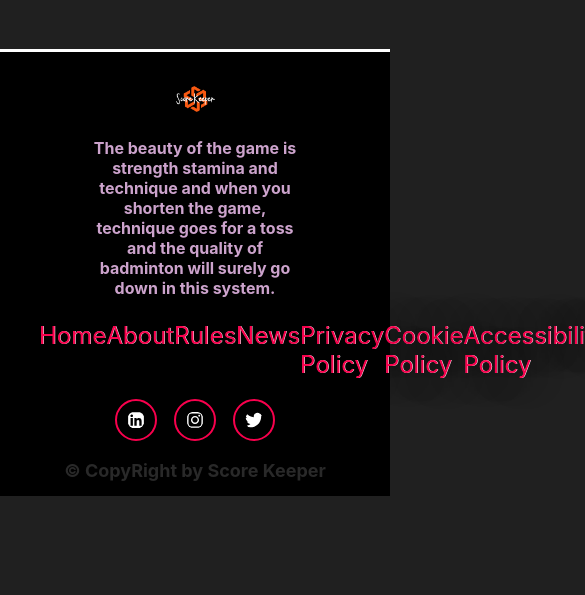
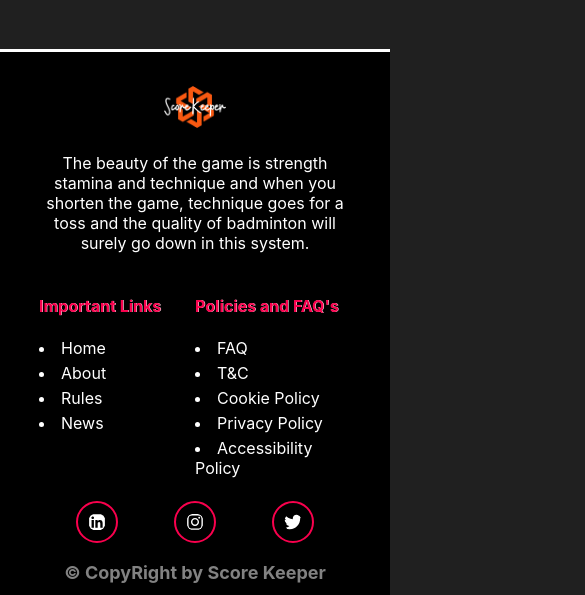
Before and after one commit to kalviumcommunity/score_keeper, a React (Create React App) app in the folder score_keeper_client/: page / in a window 390 px wide. Shown: the part 792-1387 px from the top of the page, 585 px wide, since content can reach past the window. Before the commit the page ends 1288 px from the top, so only its background shows below. Built offline with nearby package versions, Linux system fonts and the light colour scheme; no server answers.

Commit message:
complete change in Footer UI

```diff
--- a/score_keeper_client/src/App.css
+++ b/score_keeper_client/src/App.css
@@ -815,6 +815,24 @@ input{
   .news-img{
     width: 100% !important;
   }
+  .footer{
+    flex-direction: column-reverse !important;
+  }
+  .logo-footer{
+    width: 90% !important;
+  }
+  .logo-footer2{
+    width: 80% !important;
+  }
+  .links{
+    font-size: medium !important;
+  }
+  .logo-text{
+    display: none !important;
+  }
+  .logo-text2{
+    display: flex !important;
+  }
 }
 
 @media screen and (min-width: 650px) and (max-width: 1000px){
--- a/score_keeper_client/src/components/Footer.jsx
+++ b/score_keeper_client/src/components/Footer.jsx
@@ -7,22 +7,13 @@ function Footer() {
   return (
     <div style={{zIndex:"2"}}>
       <footer style={{display:"flex", flexDirection:"column", marginTop:"", justifyContent:"center", alignItems:"center", backgroundColor:"black"}}>
-        <div style={{backgroundColor:"black",display:"flex",flexDirection:"column", justifyContent:"center", alignItems:"center"}}>
-          <img src={fevicon} alt=""  style={{backgroundColor:"black", width:"10%", marginTop:"4vh", marginBottom:"2vh"}}/>
-          <p className="heading-content" style={{width:"55%",marginRight:"0%", textAlign:"center", marginTop:"1vh"}}>The beauty of the game is strength stamina and technique and when you shorten the game, technique goes for a toss and the quality of badminton will surely go down in this system.</p>
-        </div>
-        <div style={{width:"80vw", display:"flex", justifyContent:"space-evenly", marginTop:"2%", backgroundColor:"black"}}>
-            <Link to={"/"} onClick={() => window.scrollTo(0, 0)}><span>Home</span></Link>
-            <Link to={"/about"} onClick={() => window.scrollTo(0, 0)}><span>About</span></Link>
-            <Link to={"/rules"} onClick={() => window.scrollTo(0, 0)}><span>Rules</span></Link>
-            <Link to={"/news"} onClick={() => window.scrollTo(0, 0)}><span>News</span></Link>
-            <Link to={"/privacypolicy"} onClick={() => window.scrollTo(0, 0)}><span>Privacy Policy</span></Link>
-            <Link to={"/cookiepolicy"} onClick={() => window.scrollTo(0, 0)}><span>Cookie Policy</span></Link>
-            <Link to={"/accessibilitypolicy"} onClick={() => window.scrollTo(0, 0)}><span>Accessibility Policy</span></Link>
-            <Link to={"/t&c"} onClick={() => window.scrollTo(0, 0)}><span>T&C</span></Link>
-            <Link to={"/faq"} onClick={() => window.scrollTo(0, 0)}><span>FAQ</span></Link>
-        </div>
-        <div style={{width:"50vw", display:"flex", justifyContent:"space-evenly", marginTop:"5%", backgroundColor:"black"}}>
+        <div className="footer" style={{backgroundColor:"black",display:"flex",flexDirection:"row", justifyContent:"center", alignItems:"center"}}>
+        <div className="logo-footer" style={{width:"50%", backgroundColor:"black"}}>
+          <div className="logo-text" style={{backgroundColor:"black",display:"flex",flexDirection:"column", justifyContent:"center", alignItems:"center"}}>
+            <img src={fevicon} alt=""  style={{backgroundColor:"black", width:"15%", marginTop:"4vh", marginBottom:"2vh"}}/>
+            <p style={{marginRight:"0%",width:"80%" ,textAlign:"center", marginTop:"1vh",fontSize:"medium", color:"white", backgroundColor:"transparent"}}>The beauty of the game is strength stamina and technique and when you shorten the game, technique goes for a toss and the quality of badminton will surely go down in this system.</p>
+          </div>
+          <div style={{display:"flex", justifyContent:"space-evenly", marginTop:"5%", backgroundColor:"black"}}>
             <Link to={"https://www.linkedin.com/in/chandan-sm-a7507a256"} target="_blank">
               <FaLinkedin className="login" style={{ backgroundColor: "black", color:"white" }} />
             </Link>
@@ -32,8 +23,33 @@ function Footer() {
             <Link to={"https://twitter.com/Chandan48199097"}>
               <FaTwitter className="login" style={{ backgroundColor: "black", color:"white" }} />
             </Link>
+          </div>
         </div>
-        <h2 style={{textAlign:"right", color:"#292929", backgroundColor:"black",fontSize:"large"}}>
+        <div className="logo-footer2" style={{width:"50%",backgroundColor:"black", display:"flex", justifyContent:"space-evenly", flexDirection:"column"}}>
+          <div className="logo-text2" style={{backgroundColor:"black",display:"none",flexDirection:"column", justifyContent:"center", alignItems:"center"}}>
+            <img src={fevicon} alt=""  style={{backgroundColor:"black", width:"20%", marginTop:"4vh", marginBottom:"2vh"}}/>
+            <p style={{marginRight:"0%",width:"100%" ,textAlign:"center", marginTop:"1vh",fontSize:"medium", color:"white", backgroundColor:"transparent"}}>The beauty of the game is strength stamina and technique and when you shorten the game, technique goes for a toss and the quality of badminton will surely go down in this system.</p>
+          </div>
+          <div style={{display:"flex", flexDirection:"row"}}>
+          <div style={{backgroundColor:"black",width:"50%", display:"flex",flexDirection:"column", alignItems:"left"}}>
+          <h2 style={{backgroundColor:"transparent"}}><span className="links">Important Links</span></h2>
+          <li style={{color:"white", backgroundColor:"transparent", marginBottom:".6vh"}}><Link className="links" to={"/"} onClick={() => window.scrollTo(0, 0)} style={{fontSize:"20px"}}>Home</Link></li>
+          <li style={{color:"white", backgroundColor:"transparent", marginBottom:".6vh"}}><Link className="links" to={"/about"} onClick={() => window.scrollTo(0, 0)} style={{fontSize:"20px"}}>About</Link></li>
+          <li style={{color:"white", backgroundColor:"transparent", marginBottom:".6vh"}}><Link className="links" to={"/rules"} onClick={() => window.scrollTo(0, 0)} style={{fontSize:"20px"}}>Rules</Link></li>
+          <li style={{color:"white", backgroundColor:"transparent", marginBottom:".6vh"}}><Link className="links" to={"/news"} onClick={() => window.scrollTo(0, 0)} style={{fontSize:"20px"}}>News</Link></li>
+          </div>
+          <div style={{backgroundColor:"black",width:"50%", display:"flex",flexDirection:"column", alignItems:"left"}}>
+            <h2 style={{backgroundColor:"transparent"}}><span className="links">Policies and FAQ's</span></h2>
+            <li style={{color:"white", backgroundColor:"transparent", marginBottom:".6vh"}}><Link className="links" to={"/faq"} onClick={() => window.scrollTo(0, 0)} style={{fontSize:"20px"}}>FAQ</Link></li>
+            <li style={{color:"white", backgroundColor:"transparent", marginBottom:".6vh"}}><Link className="links" to={"/t&c"} onClick={() => window.scrollTo(0, 0)} style={{fontSize:"20px"}}>T&C</Link></li>
+            <li style={{color:"white", backgroundColor:"transparent", marginBottom:".6vh"}}><Link className="links" to={"/cookiepolicy"} onClick={() => window.scrollTo(0, 0)} style={{fontSize:"20px"}}>Cookie Policy</Link></li>
+            <li style={{color:"white", backgroundColor:"transparent", marginBottom:".6vh"}}><Link className="links" to={"/privacypolicy"} onClick={() => window.scrollTo(0, 0)} style={{fontSize:"20px"}}>Privacy Policy</Link></li>
+            <li style={{color:"white", backgroundColor:"transparent", marginBottom:".6vh"}}><Link className="links" to={"/accessibilitypolicy"} onClick={() => window.scrollTo(0, 0)} style={{fontSize:"20px"}}>Accessibility Policy</Link></li>
+          </div>
+          </div>
+        </div>
+        </div>
+        <h2 style={{textAlign:"right", color:"rgb(130 130 130)", backgroundColor:"black",fontSize:"large"}}>
           © CopyRight by Score Keeper
         </h2>
       </footer>
```
